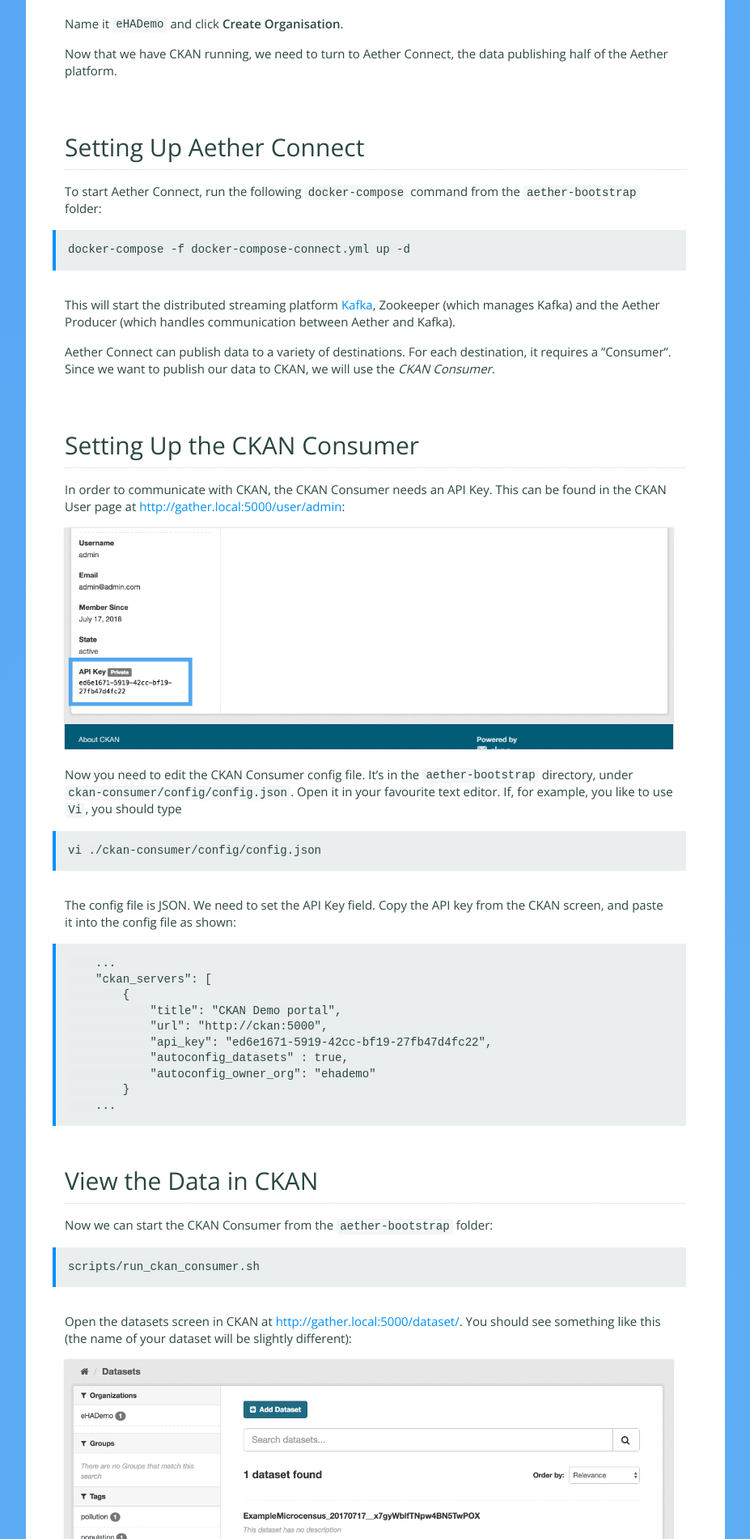
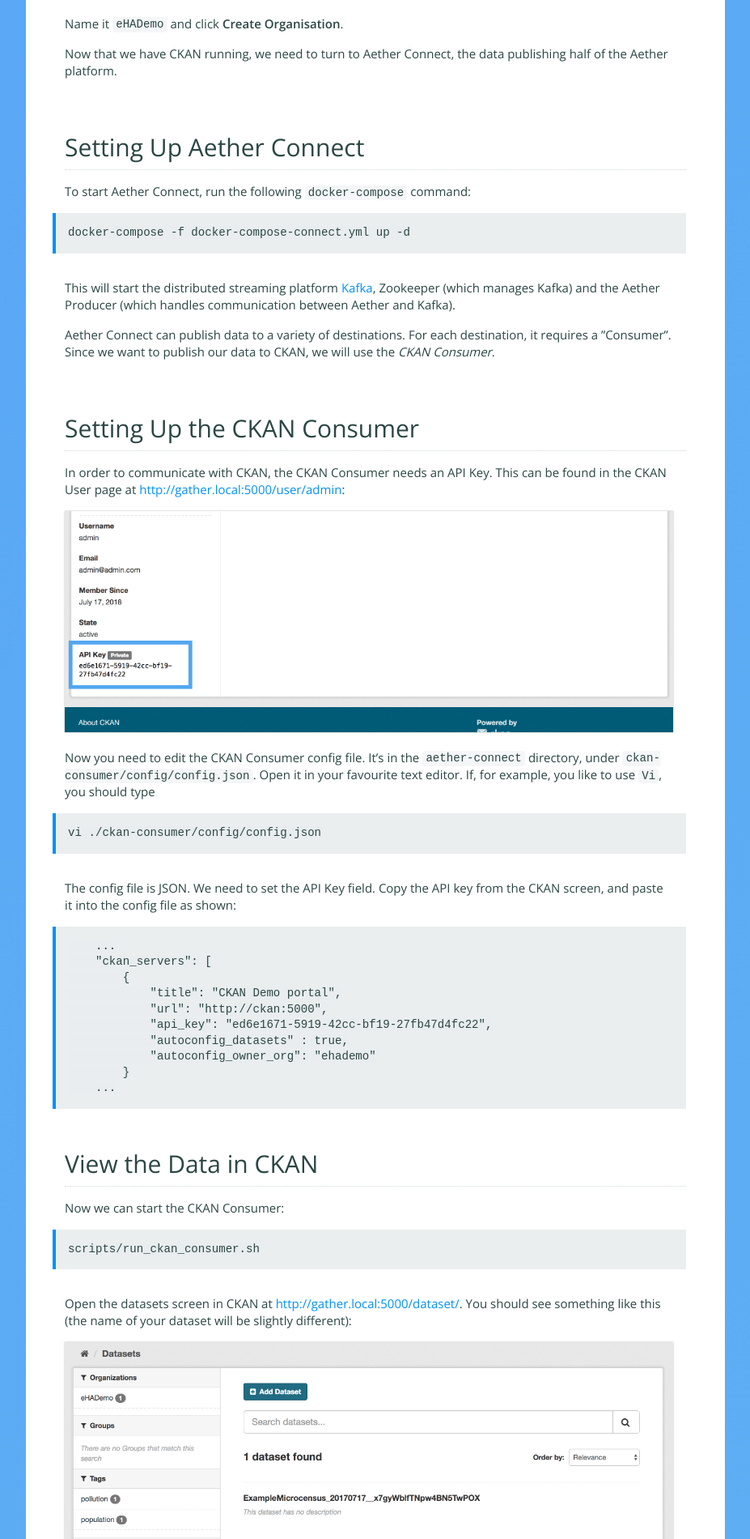
Before and after one commit to nixilla/gather, a Jekyll site: the page built from documentation/try/ckan.md, in a window 1280 px wide. Shown: the part 1006-2906 px from the top of the page at 81% size, without its empty margins (282-1209 px from the left). Built offline with Jekyll 4.4.1, drawn with Linux system fonts in a browser that asks for light colours.

Commit message:
Revert "Fixed typos"

````diff
--- a/documentation/try/ckan.md
+++ b/documentation/try/ckan.md
@@ -29,7 +29,7 @@
 
 ## Setting Up Aether Connect
 
-To start Aether Connect, run the following `docker-compose` command from the `aether-bootstrap` folder:
+To start Aether Connect, run the following `docker-compose` command:
 
 ```
 docker-compose -f docker-compose-connect.yml up -d
@@ -45,7 +45,7 @@
 
 ![Getting the CKAN API Key](/images/ckan-api-key.png)
 
-Now you need to edit the CKAN Consumer config file. It’s in the `aether-bootstrap` directory, under `ckan-consumer/config/config.json`. Open it in your favourite text editor. If, for example, you like to use `Vi`, you should type
+Now you need to edit the CKAN Consumer config file. It’s in the `aether-connect` directory, under `ckan-consumer/config/config.json`. Open it in your favourite text editor. If, for example, you like to use `Vi`, you should type
 
 ```
 vi ./ckan-consumer/config/config.json
@@ -68,7 +68,7 @@
 
 ## View the Data in CKAN
 
-Now we can start the CKAN Consumer from the `aether-bootstrap` folder:
+Now we can start the CKAN Consumer:
 
 ```
 scripts/run_ckan_consumer.sh
````
